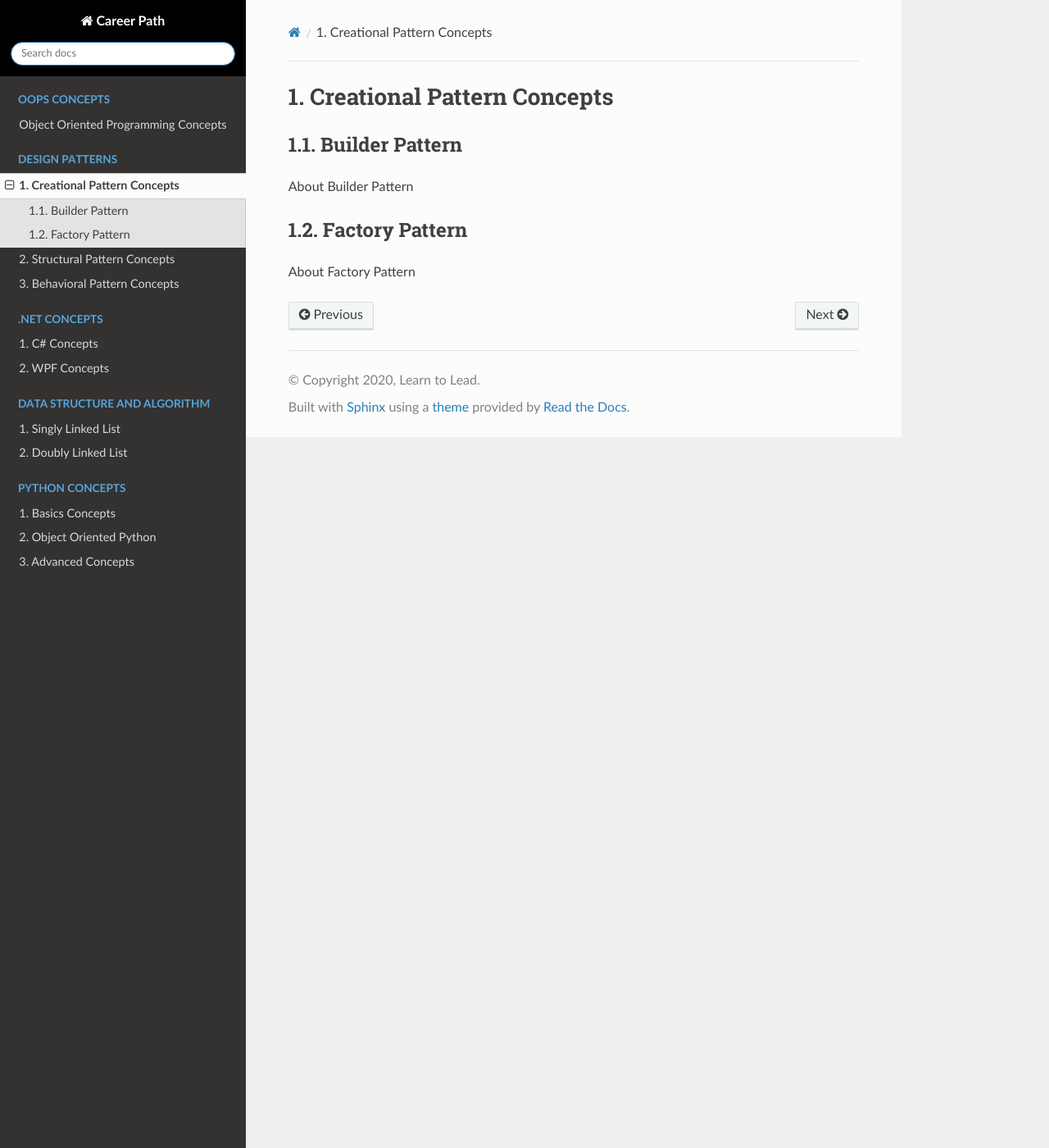
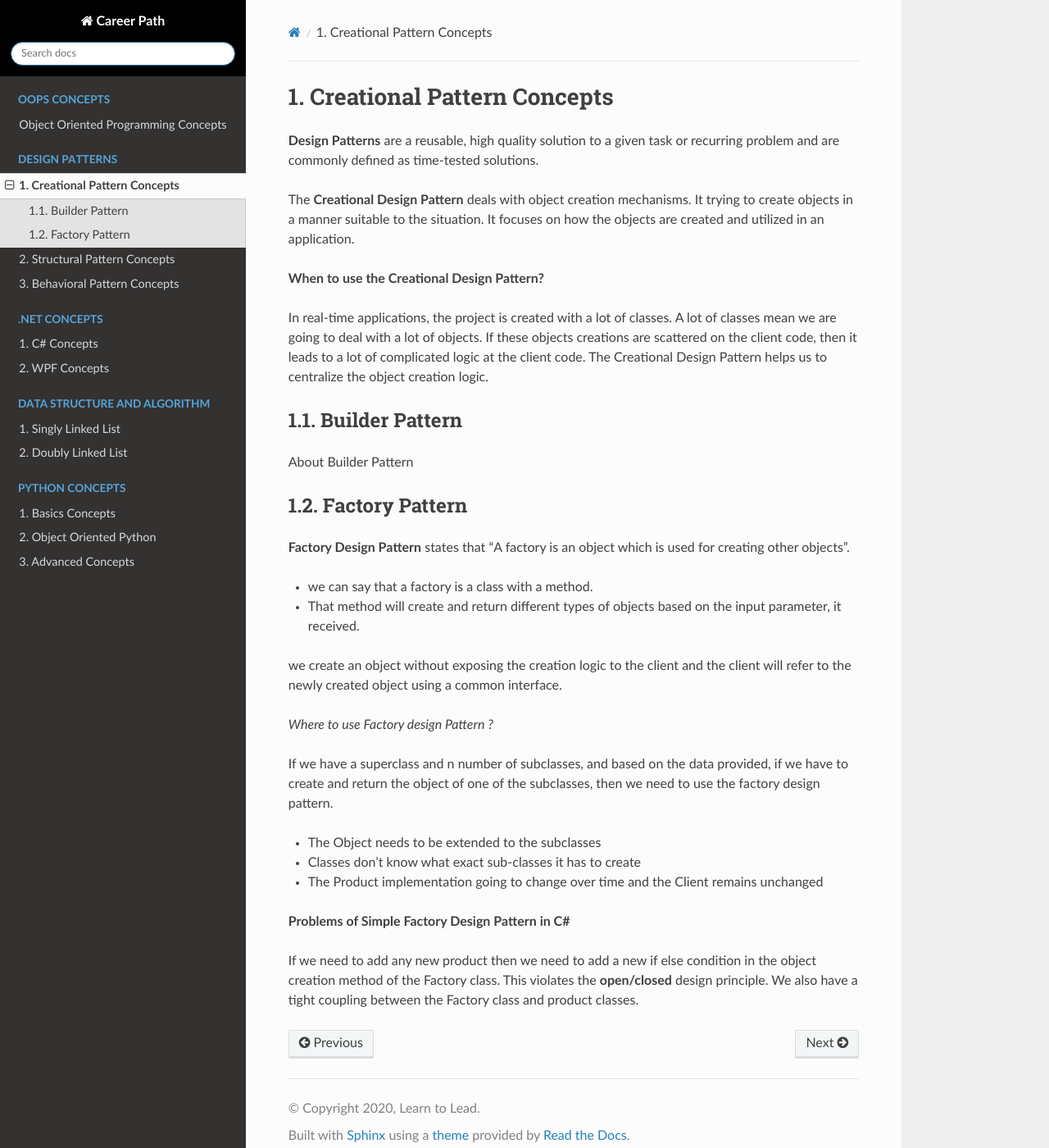
Before and after one commit to ManojPrabhakar-dev/Career-Path, a Sphinx documentation site: the page built from source/creational_designpattern.rst, in a window 1280 px wide and 1400 px high. Shown: the whole window at 82% size. Built offline with Sphinx 7.4.7 and the Read the Docs theme 2.0.0, drawn with Linux system fonts in a browser that asks for light colours.

```diff
--- a/source/creational_designpattern.rst
+++ b/source/creational_designpattern.rst
@@ -5,6 +5,19 @@
 ###########################
 Creational Pattern Concepts
 ###########################
+
+**Design Patterns** are a reusable, high quality solution to a given task or
+recurring problem and are commonly defined as time-tested solutions.
+
+The **Creational Design Pattern** deals with object creation mechanisms.
+It trying to create objects in a manner suitable to the situation.
+It focuses on how the objects are created and utilized in an application.
+
+**When to use the Creational Design Pattern?**
+
+In real-time applications, the project is created with a lot of classes. A lot of classes mean we are going to deal with a lot of objects.
+If these objects creations are scattered on the client code, then it leads to a lot of complicated logic at the client code.
+The Creational Design Pattern helps us to centralize the object creation logic.
 
 ***************
 Builder Pattern
@@ -16,4 +29,23 @@
 Factory Pattern
 ***************
 
-About Factory Pattern
+**Factory Design Pattern** states that “A factory is an object which is used for creating other objects”.
+
+* we can say that a factory is a class with a method.
+* That method will create and return different types of objects based on the input parameter, it received.
+
+we create an object without exposing the creation logic to the client and the client will refer to the newly created object using a common interface.
+
+*Where to use Factory design Pattern ?*
+
+If we have a superclass and n number of subclasses, and based on the data provided, if we have to create and return the object of one of the subclasses,
+then we need to use the factory design pattern.
+
+* The Object needs to be extended to the subclasses
+* Classes don’t know what exact sub-classes it has to create
+* The Product implementation going to change over time and the Client remains unchanged
+
+**Problems of Simple Factory Design Pattern in C#**
+
+If we need to add any new product then we need to add a new if else condition in the object creation method of the Factory class. This violates the **open/closed** design principle.
+We also have a tight coupling between the Factory class and product classes.
```
Also changed, not shown: source/others.rst (added, +68 -0 lines).
